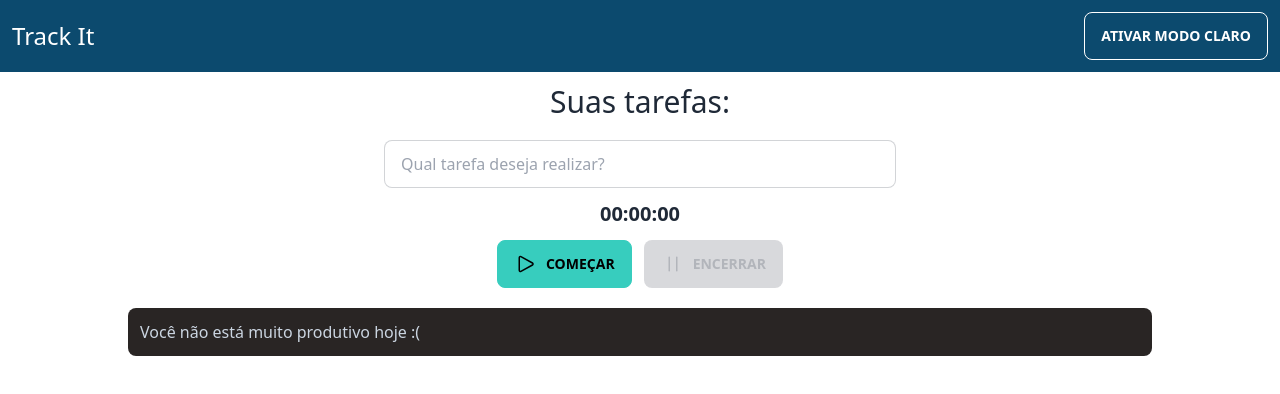
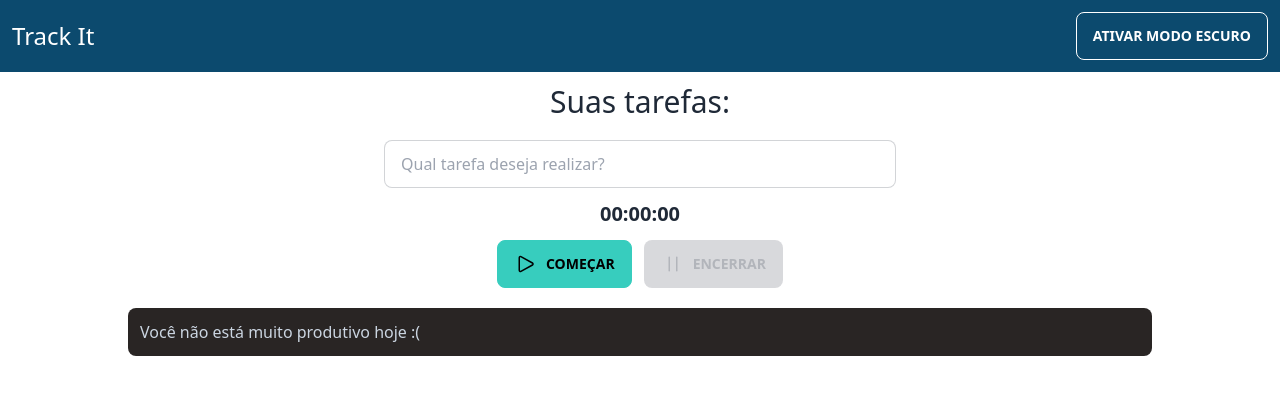
Before and after one commit to Levieber/track-it, a Vue app: page / in a window 1280 px wide. Shown: the top 394 px of the page. Built offline with nearby package versions, Linux system fonts and the light colour scheme.

Commit message:
fix: correct the media query and order of ternary operator

```diff
--- a/src/components/AppHeader.vue
+++ b/src/components/AppHeader.vue
@@ -2,12 +2,12 @@
 export default {
   data() {
     return {
-      darkMode: matchMedia("(prefers-dark-mode)").matches,
+      darkMode: matchMedia("(prefers-color-scheme: dark)").matches,
     };
   },
   methods: {
     toggleTheme() {
-      document.documentElement.dataset.theme = this.darkMode ? "dark" : "light";
+      document.documentElement.dataset.theme = this.darkMode ? "light" : "dark";
       this.darkMode = !this.darkMode;
     },
   },
@@ -18,7 +18,7 @@ export default {
   <header class="flex flex-wrap items-center justify-center gap-3 bg-sky-900 p-3 sm:justify-between">
     <h1 class="text-2xl text-white">Track It</h1>
     <button class="btn border-white bg-transparent text-white" @click="toggleTheme">
-      Ativar {{ darkMode ? "modo escuro" : "modo claro" }}
+      Ativar {{ darkMode ? "modo claro" : "modo escuro" }}
     </button>
   </header>
 </template>
```
